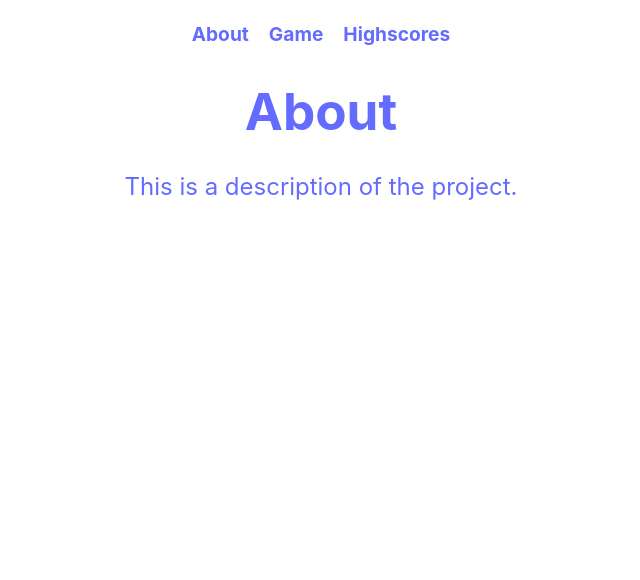
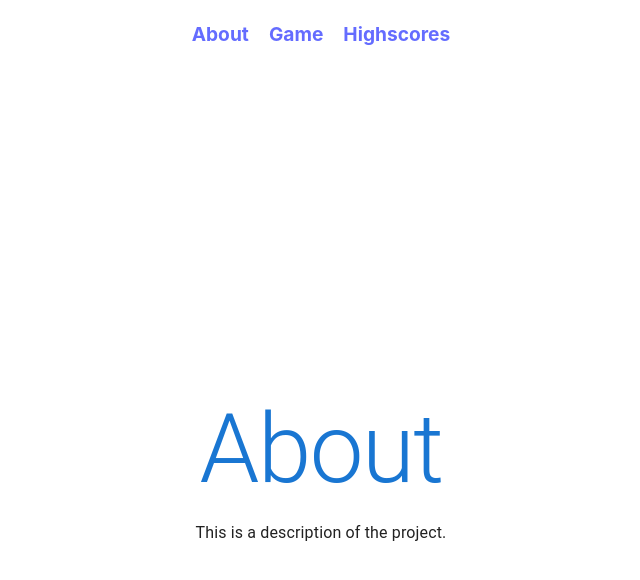
Before and after one commit to amyrman/edu-js-wordie-plus, a React (Vite) app in the folder client/: page /about in a window 1280 px wide. Shown: the top 580 px of the page, without its empty margins (319-959 px from the left). Built offline with nearby package versions, Linux system fonts and the light colour scheme; what webfontloader would draw is missing.

Commit message:
Add and test MUI to start redesign

```diff
--- a/client/package.json
+++ b/client/package.json
@@ -13,6 +13,10 @@
         "preview": "vite preview"
     },
     "dependencies": {
+        "@emotion/react": "^11.11.4",
+        "@emotion/styled": "^11.11.0",
+        "@mui/material": "^5.15.12",
+        "@mui/system": "^5.15.12",
         "bootstrap": "^5.3.2",
         "dompurify": "^3.0.6",
         "react": "^18.2.0",
--- a/client/src/components/About.tsx
+++ b/client/src/components/About.tsx
@@ -1,9 +1,25 @@
+import { Typography, Box } from '@mui/material';
+
 function About() {
     return (
-        <div>
-            <h1>About</h1>
-            <p>This is a description of the project.</p>
-        </div>
+        <Box
+            sx={{
+                display: 'flex',
+                flexDirection: 'column',
+                alignItems: 'center',
+                justifyContent: 'center',
+                height: '100vh',
+                typography: 'body1',
+                bgcolor: 'background.default',
+            }}
+        >
+            <Typography variant="h1" sx={{ color: 'primary.main' }}>
+                About
+            </Typography>
+            <Typography sx={{ color: 'text.primary', mt: 2 }}>
+                This is a description of the project.
+            </Typography>
+        </Box>
     );
 }
 
```
Also changed, not shown: 2 other files (tests, documents, lock files or other folders).
